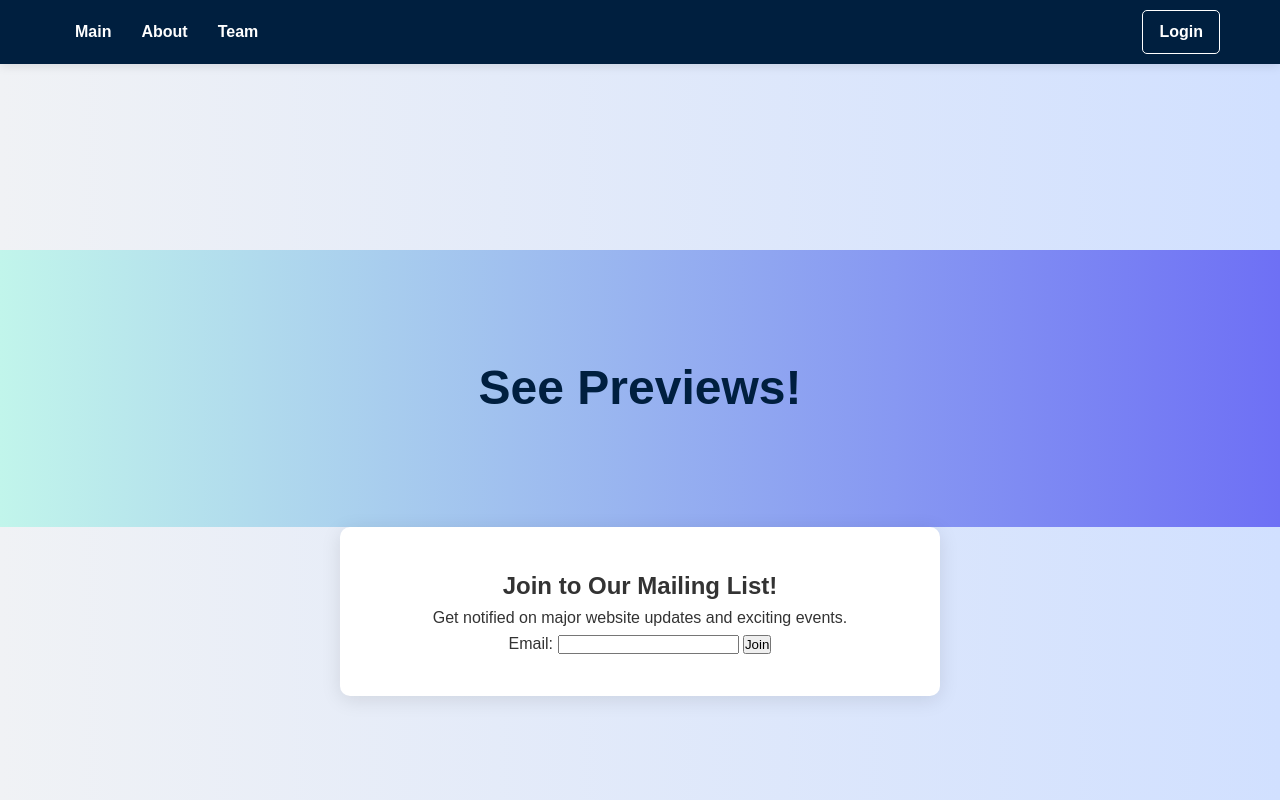
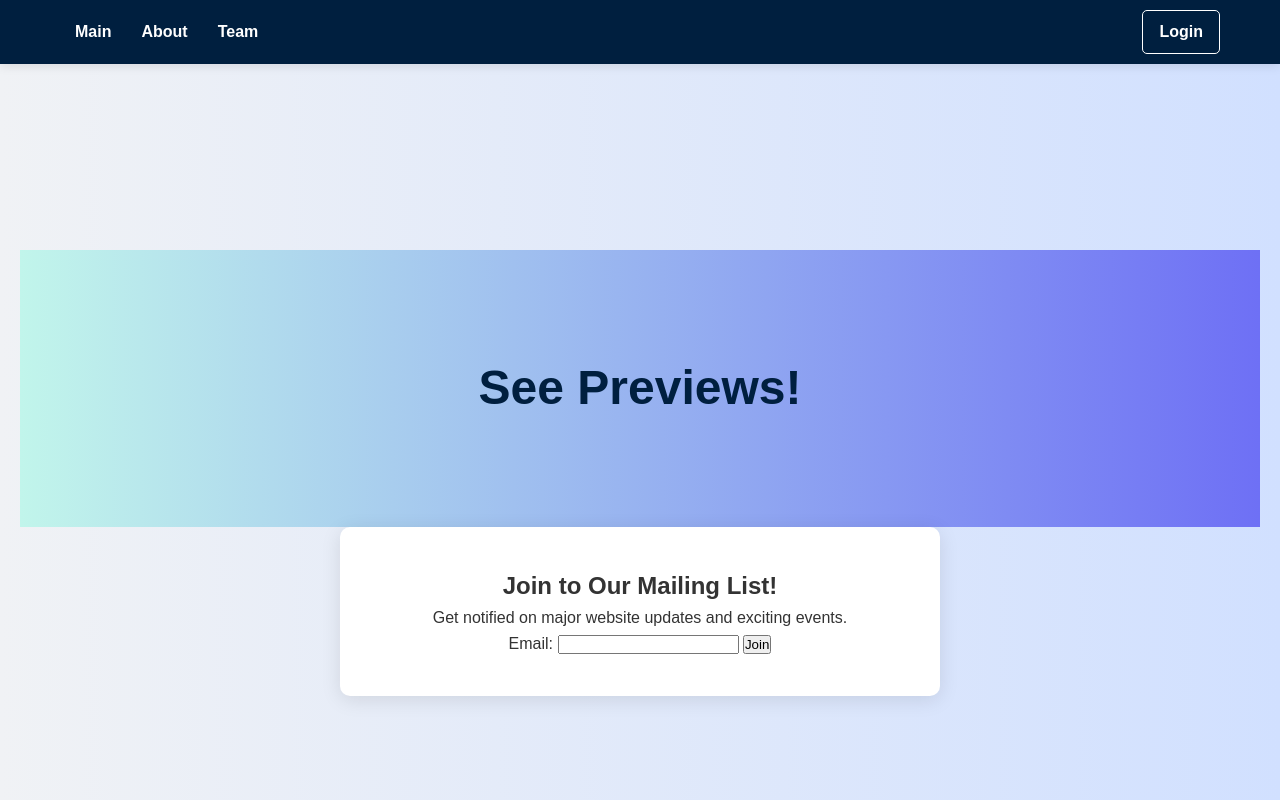
Before and after one commit to angelicatang07/angelicatang07.github.io, a website with bundled scripts: page screens/about.html in a window 1280 px wide. Built offline with nearby package versions, Linux system fonts and the light colour scheme.

Commit message:
Update about.css

```diff
--- a/stylesheets/about.css
+++ b/stylesheets/about.css
@@ -130,8 +130,6 @@ header .login-btn:hover {
     text-align: center;
     padding: 100px 20px; /* Adjusted padding for better spacing */
     margin-top: 50px; /* Adjust to connect with the nav bar */
-    margin-left: -20px;
-    margin-right: -20px;
 }
 
 .hero h1 {
```
